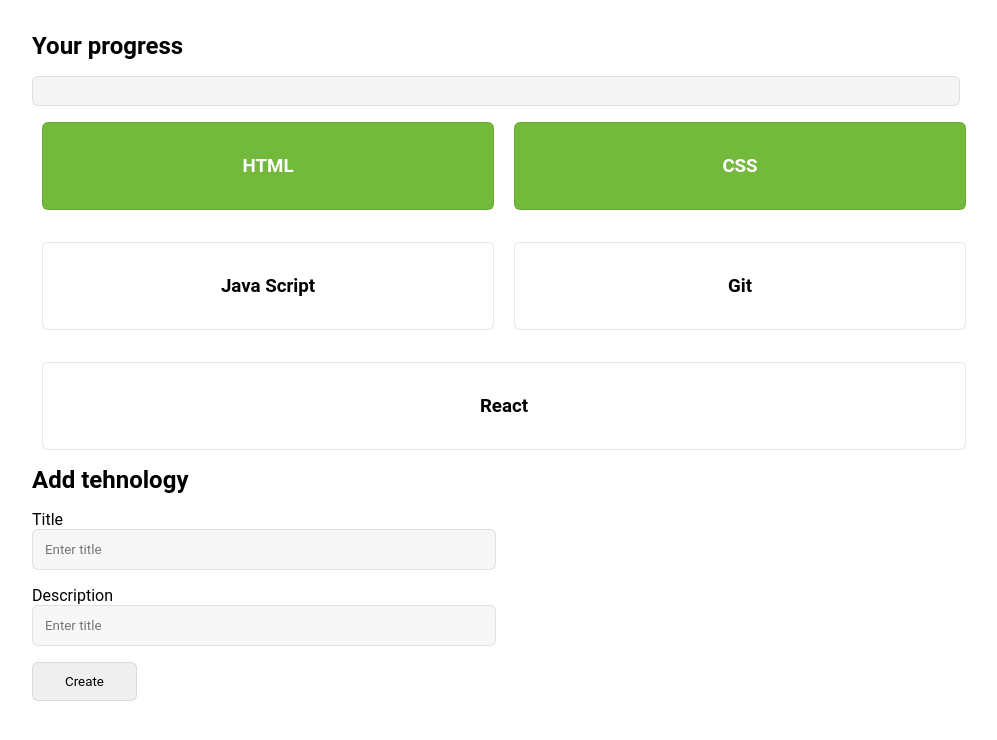
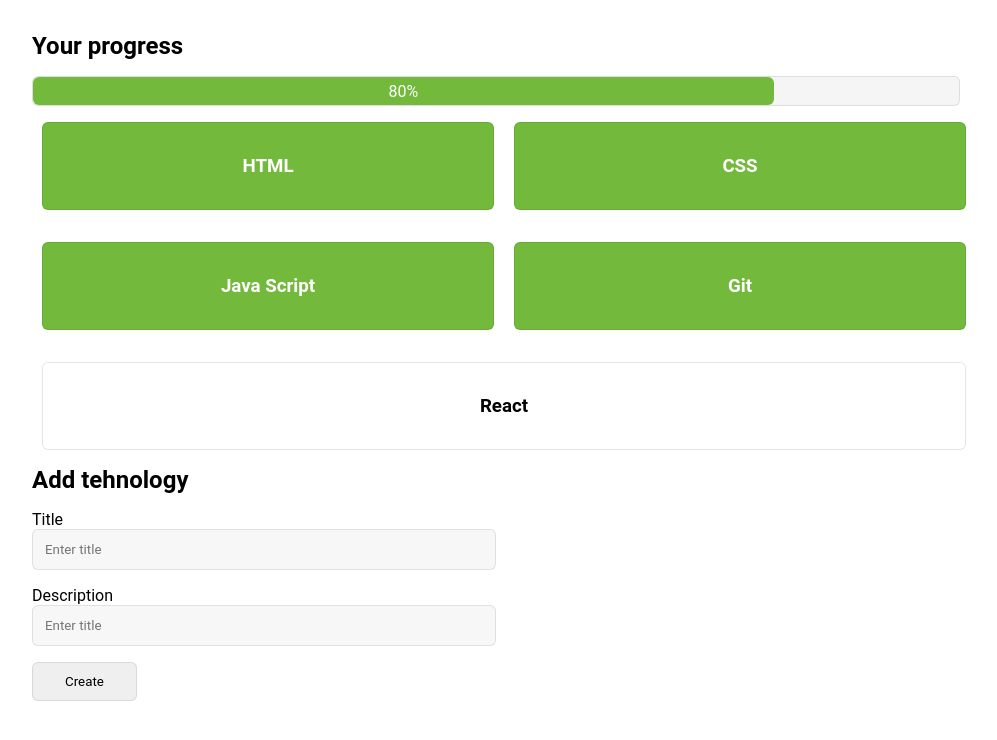
Before and after one commit to artemsavchenko963/TechTracker, a plain HTML site: page Pages/Index.html in a window 1280 px wide. Shown: the whole page, without its empty margins (144-1141 px from the left). Drawn offline with Linux system fonts and the light colour scheme.

Commit message:
Add percentage on JS

```diff
--- a/JS/app.js
+++ b/JS/app.js
@@ -1,6 +1,7 @@
 const modal = document.querySelector('#modal')
 const content = document.querySelector('#content')
 const backdrop = document.querySelector('#backdrop')
+const progress = document.querySelector('#progress')
 
 content.addEventListener('click', openCard)
 backdrop.addEventListener('click', closeModal)
@@ -8,9 +9,9 @@ backdrop.addEventListener('click', closeModal)
 const technologies = [
     { title: 'HTML', description: 'HTML text', type: 'html', done: true },
     { title: 'CSS', description: 'CSS text', type: 'css', done: true },
-    { title: 'Java Script', description: 'Java Script text', type: 'js', done: false },
-    { title: 'Git', description: 'Git text', type: 'git', done: false },
-    { title: 'React', description: 'React text', type: 'react', done: false }
+    { title: 'Java Script', description: 'Java Script text', type: 'js', done: true },
+    { title: 'Git', description: 'Git text', type: 'git', done: true },
+    { title: 'React', description: 'React text', type: 'react', done: false },
 ]
 
 console.log(technologies);
@@ -24,6 +25,11 @@ function closeModal() {
 }
 
 function init() {
+    renderCards()
+    renderProgress()
+}
+
+function renderCards() {
     if (technologies.length === 0) {
         content.innerHTML = `<p class="empty">There are nothing...</p>`
     } else {
@@ -36,9 +42,38 @@ function init() {
     }
 }
 
+function renderProgress() {
+    const percent = computeProgressPercent()
+
+    let background
+
+    if (percent <= 30) {
+        background = 'red'
+    } else if (percent > 30 && percent < 70) {
+        background = '#ff6a00'
+    } else {
+        console.log('biibibibi')
+        background = '#73BA3C'
+    }
+
+    progress.style.background = background
+    progress.style.width = percent + '%'
+    progress.textContent = percent ? percent + '%' : ''  //----!!!!!!------------------------------------------------
+}
+
+function computeProgressPercent() {
+    if (technologies.length === 0) {
+        return 0
+    }
+    let doneCount = 0
+    for (let i = 0; i < technologies.length; i++) {
+        if (technologies[i].done === true) doneCount++
+    }
+    return Math.round((100 * doneCount) / technologies.length)
+}
+
 function toCard(tech) {
     const doneClass = tech.done ? 'done' : ''
-
     return `
         <div class="card ${doneClass}">
             <h3>${tech.title}</h3>
--- a/Pages/Index.html
+++ b/Pages/Index.html
@@ -14,7 +14,7 @@
         <h2 class="heading">Your progress</h2>
         <div class="progress">
             <div class="progress-bar">
-                <div class="progress-value"></div>
+                <div class="progress-value" id="progress"></div>
             </div>
         </div>
 
```
